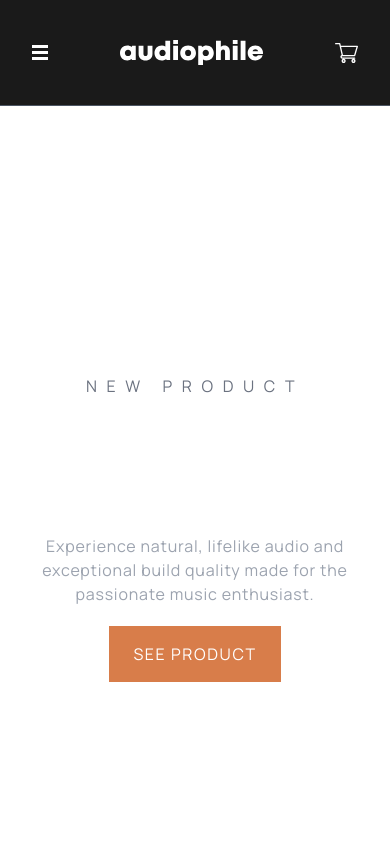
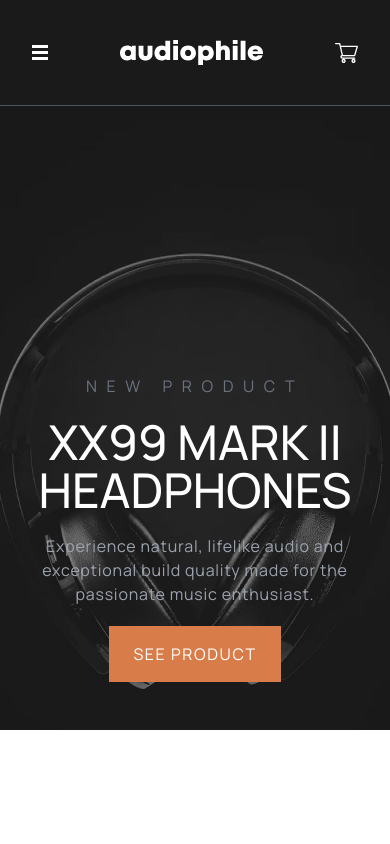
Before and after one commit to bongomin256/audiophile-ecommerce-website, a React (Create React App) app: page / in a window 390 px wide. Shown: the top 844 px of the page. Built offline with nearby package versions, Linux system fonts and the light colour scheme; the HTML template or start-up script is replaced by a standard one.

Commit message:
fixed bg image of hero section in mobile view

```diff
--- a/src/components/HomeComponents/Hero/Hero.js
+++ b/src/components/HomeComponents/Hero/Hero.js
@@ -4,7 +4,7 @@ function Hero() {
   const flexBetween = "flex items-center justify-center ";
   return (
     <>
-      <section className="relative h-screen px-8 bg-no-repeat bg-contain bg-mobileHeade md:h-[80vh] md:px-10 md:bg-tabletHeader lg:bg-desktopHeader  lg:px-40 lg:h-screen ">
+      <section className="relative h-screen px-8 bg-no-repeat bg-contain bg-mobileHeader md:h-[80vh] md:px-10 md:bg-tabletHeader lg:bg-desktopHeader  lg:px-40 lg:h-screen ">
         <div
           className={`${flexBetween} flex-col gap-5 h-full text-center lg:w-1/3 lg:text-left lg:items-start`}
         >
```
